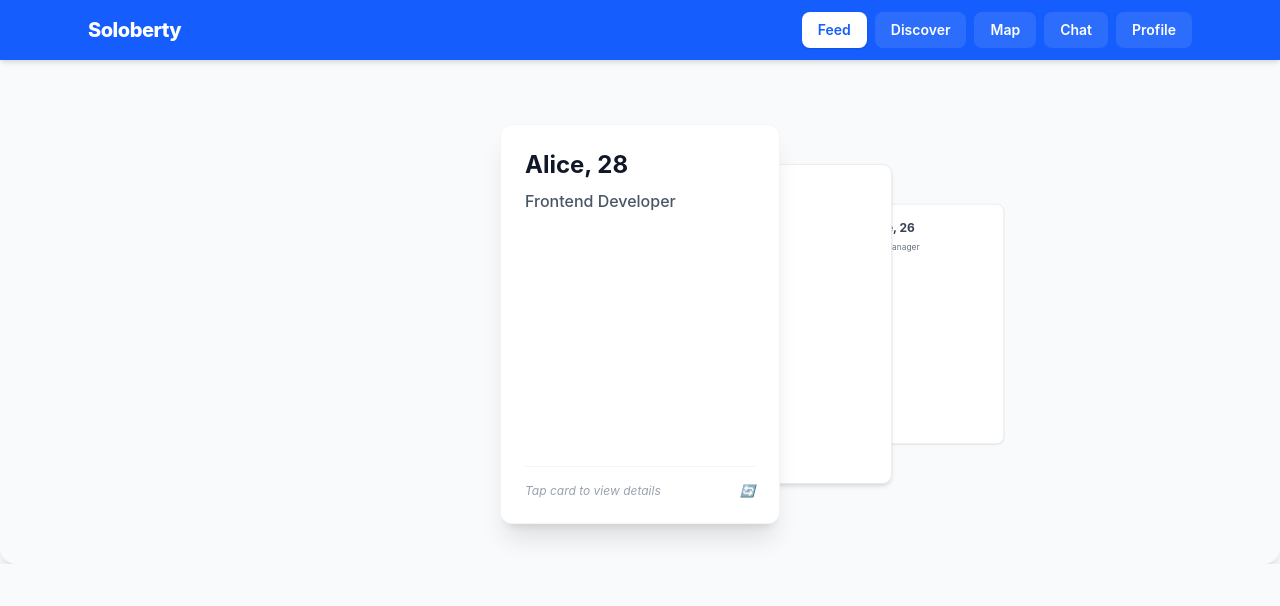
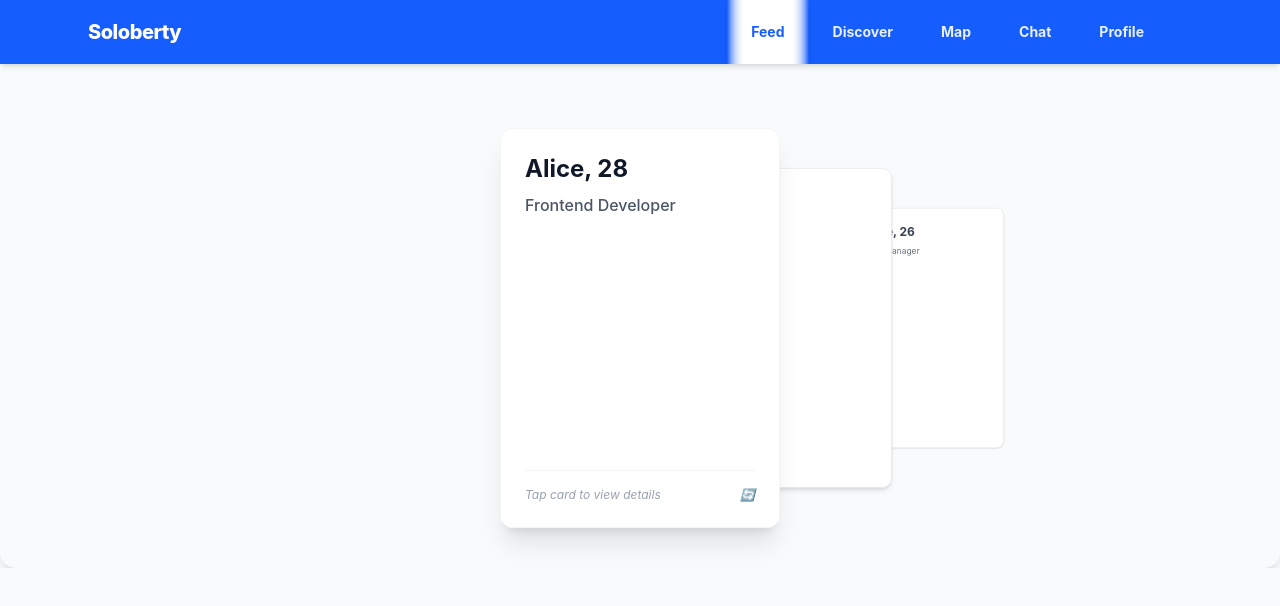
Before and after one commit to Jeeareen/soloberty, a Next.js app in the folder discovery-app/: page /feed in a window 1280 px wide. Shown: the top 606 px of the page. Built offline with nearby package versions, Linux system fonts and the light colour scheme.

Commit message:
feat(navbar): add spring layout animations, custom opacity gradient, and motion text hover scale

```diff
--- a/discovery-app/components/MatchStack.tsx
+++ b/discovery-app/components/MatchStack.tsx
@@ -1,7 +1,7 @@
 'use client';
 
 import React, { useState, useEffect, useRef } from 'react';
-import { motion, AnimatePresence, useAnimation, useMotionValue, useTransform, useReducedMotion, animate, type PanInfo } from 'framer-motion';
+import { motion, AnimatePresence, useAnimation, useMotionValue, useTransform, useReducedMotion, animate, type PanInfo } from 'motion/react';
 import type { MatchCard, MatchStackProps } from '../types/matching';
 
 const UI_TEXT = {
--- a/discovery-app/components/Navbar.tsx
+++ b/discovery-app/components/Navbar.tsx
@@ -3,6 +3,9 @@
 import React from 'react';
 import Link from 'next/link';
 import { usePathname } from 'next/navigation';
+import { motion } from 'motion/react';
+
+const MotionLink = motion.create(Link);
 
 export const Navbar: React.FC = () => {
   const pathname = usePathname();
@@ -21,26 +24,50 @@ export const Navbar: React.FC = () => {
   ];
 
   return (
-    <header className="sticky top-0 z-50 w-full max-w-full bg-blue-600 shadow-md overflow-hidden min-w-0">
-      <div className="max-w-6xl mx-auto flex items-center justify-between px-3 sm:px-6 py-2.5 min-w-0 w-full">
-        <Link href="/feed" className="text-lg sm:text-xl font-extrabold text-white tracking-tight hover:opacity-90 shrink-0 mr-2 sm:mr-4">
-          Soloberty
-        </Link>
-        <nav className="flex items-center space-x-1 sm:space-x-2 overflow-x-auto no-scrollbar py-0.5 max-w-full min-w-0">
+    <header className="sticky top-0 z-50 w-screen max-w-none bg-blue-600 shadow-md overflow-hidden h-14 sm:h-16">
+      <div className="max-w-6xl mx-auto flex items-stretch justify-between px-3 sm:px-6 h-full min-w-0 w-full">
+        <div className="flex items-center shrink-0 mr-2 sm:mr-6">
+          <Link href="/feed" className="text-lg sm:text-xl font-extrabold text-white tracking-tight hover:opacity-90">
+            Soloberty
+          </Link>
+        </div>
+
+        <nav className="relative flex items-stretch px-3 sm:px-6 max-w-full min-w-0 h-full">
           {navItems.map((item) => {
             const isActive = pathname === item.href || (item.href !== '/feed' && pathname?.startsWith(item.href));
             return (
-              <Link
+              <MotionLink
                 key={item.href}
                 href={item.href}
-                className={`rounded-lg px-2.5 sm:px-4 py-1.5 sm:py-2 text-xs sm:text-sm font-semibold transition-all duration-150 whitespace-nowrap shrink-0 ${
-                  isActive
-                    ? 'bg-white text-blue-600 shadow-sm'
-                    : 'bg-white/10 text-white hover:bg-white/25 hover:text-white'
-                }`}
+                initial="rest"
+                whileHover="hover"
+                animate="rest"
+                className={`relative flex items-center justify-center px-3.5 sm:px-6 h-full text-xs sm:text-sm font-bold transition-colors whitespace-nowrap shrink-0 ${isActive ? 'text-blue-600' : 'text-white/90 hover:text-white'
+                  }`}
               >
-                {item.name}
-              </Link>
+                {isActive && (
+                  <motion.div
+                    layoutId="activeNavbarTab"
+                    className="absolute inset-0 bg-[linear-gradient(to_right,rgba(255,255,255,0)_0%,rgba(255,255,255,0.45)_5%,rgba(255,255,255,0.75)_10%,rgba(255,255,255,0.92)_15%,rgba(255,255,255,1)_20%,rgba(255,255,255,1)_80%,rgba(255,255,255,0.92)_85%,rgba(255,255,255,0.75)_90%,rgba(255,255,255,0.45)_95%,rgba(255,255,255,0)_100%)] shadow-sm"
+                    transition={{
+                      type: 'spring',
+                      stiffness: 500,
+                      damping: 30,
+                      mass: 0.7,
+                    }}
+                  />
+                )}
+                <motion.span
+                  className="relative z-10 inline-block origin-center"
+                  variants={{
+                    rest: { scale: 1 },
+                    hover: { scale: 1.1 },
+                  }}
+                  transition={{ type: 'tween', ease: 'easeOut', duration: 0.15 }}
+                >
+                  {item.name}
+                </motion.span>
+              </MotionLink>
             );
           })}
         </nav>
--- a/discovery-app/package.json
+++ b/discovery-app/package.json
@@ -16,8 +16,8 @@
     "@tailwindcss/typography": "^0.5.20",
     "@tailwindcss/vite": "^4.3.3",
     "ai": "^7.0.55",
-    "framer-motion": "^12.42.2",
     "lucide-react": "^1.29.0",
+    "motion": "^13.1.0",
     "next": "^16.2.12",
     "react": "^19.2.8",
     "react-dom": "^19.2.8",
```
Also changed, not shown: 1 other file (tests, documents, lock files or other folders).
